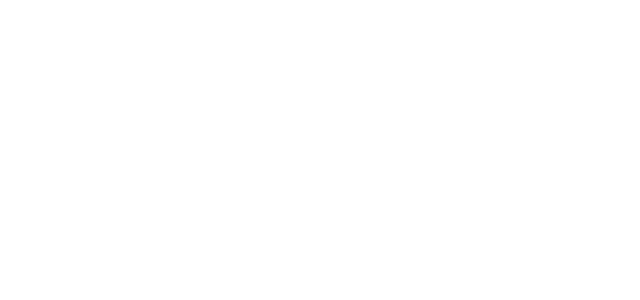
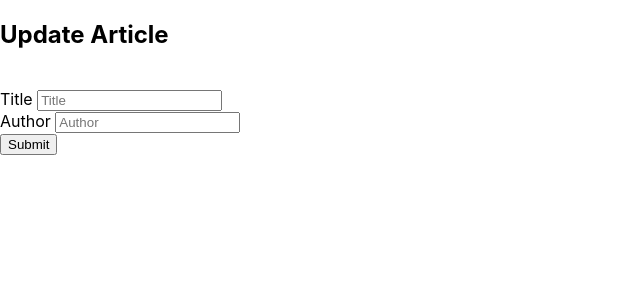
Before and after one commit to owenkg/SailBlog, a React (Create React App) app: page /update in a window 1280 px wide. Before the commit this address had no page. Shown: the top 300 px of the page, without its empty margins (0-640 px from the left). Built offline with nearby package versions, Linux system fonts and the light colour scheme.

Commit message:
update page

```diff
--- a/src/App.js
+++ b/src/App.js
@@ -6,6 +6,7 @@
 import AddPage from './components/pages/addPage';
 import ViewPage from './components/pages/viewPage';
 import DeletePage from './components/pages/deletePage';
+import UpdatePage from './components/pages/updatePage';
 
 function App() {
   return (
@@ -16,6 +17,7 @@
         <Route path="/add" element={<AddPage />} />
         <Route path="/view" element={<ViewPage />} />
         <Route path="/delete" element={<DeletePage />} />
+        <Route path="/update" element={<UpdatePage />} />
       </Routes>
     </Router>
   );
--- a/src/components/pages/addPage.jsx
+++ b/src/components/pages/addPage.jsx
@@ -1,6 +1,6 @@
 import React, { Component } from 'react';
 import { db } from '../utils/firebase';
-import {doc, setDoc, Timestamp} from 'firebase/firestore';
+import {collection, addDoc, Timestamp} from 'firebase/firestore';
 import '../styles/addPage.css';
 
 export default class addPage extends Component {
@@ -23,8 +23,8 @@
         event.preventDefault()
 
         try {
-            await setDoc(
-                doc(db,'blogs',`${this.state.author}`),
+            await addDoc(
+                collection(db,'blogs'),
                 {
                     title: this.state.title,
                     author: this.state.author,
@@ -33,11 +33,12 @@
                     active: true,
                 }
             ).then((response) => {
-                console.log(response)
+                alert("Article Added Successfully")
+                //console.log(response)
             })
         }
         catch (exception) {
-            console.log(`An exception has occured:${exception}`);
+            //console.log(`An exception has occured:${exception}`);
             alert(`An exception has occured:${exception}`);
         }
     }
@@ -69,15 +70,17 @@
     render() {
         return (
             <div>
-                <h3>Add Article</h3>
+                <h3>&nbsp;Add Article</h3>
                 <form onSubmit={this.handleSubmit} className='add' name='add'>
-                    <label htmlFor="title" >Title</label>
+                    <label htmlFor="title" >Title</label>&nbsp;
                     <input type="text" name="title" placeholder='Article Title' onChange={this.handleTitleChange}/>
-                    <label htmlFor="article" >Author</label>
+                    <br />
+                    <label htmlFor="article" >Author</label>&nbsp;
                     <input type="text" name="title" placeholder='Author' onChange={this.handleAuthorChange}/>
-                    <label htmlFor="article" >Article</label>
-
+                    <br />
+                    <label htmlFor="article" >Article</label>&nbsp;
                     <textarea type="text" name="title" placeholder='Article'onChange={this.handleArticleChange}/>
+                    <br />
                     <button type="submit">Submit</button>
                 </form>
             </div>
--- a/src/components/pages/blogsPage.jsx
+++ b/src/components/pages/blogsPage.jsx
@@ -1,25 +1,30 @@
-import React, { Component } from 'react'
+import React, { Component } from 'react';
+import { Link } from 'react-router-dom';
 
 export default class blogsPage extends Component {
     render() {
         return (
             <div>
                 <div className="blog">
-                    <div className="photo">
-                        <img src="" alt="" srcset="" />
-                    </div>
-                    <div className="date_caption">
-                        <p>17th Jan 2021</p>
-                    </div>
-                    <div className="title">
-                        <h3>Article 1</h3>
-                    </div>
-                    <div className="author">
-                        <p>John Doe</p>
-                    </div>
-                    <div className="article">
-                        Lorem ipsum dolor sit amet consectetur adipisicing elit. Totam consequuntur laudantium, porro nulla iusto ex nobis doloremque doloribus incidunt vero! Eligendi quibusdam sunt provident illum nostrum non architecto molestiae et.
-                    </div>
+                    <h2>&nbsp;News Letter</h2>
+
+                    <ul>
+                        <li>
+                            <Link to="/" >Home</Link>
+                        </li>
+                        <li>
+                            <Link to="/view" >View Articles</Link>
+                        </li>
+                        <li>
+                            <Link to="/add" >Add Article</Link>
+                        </li>
+                        <li>
+                            <Link to="/update" >Update Article</Link>
+                        </li>
+                        <li>
+                            <Link to="/delete" >Delete Article</Link>
+                        </li>
+                    </ul>
                 </div>
             </div>
         )
--- a/src/components/pages/deletePage.jsx
+++ b/src/components/pages/deletePage.jsx
@@ -10,7 +10,7 @@
 
         this.state = {
             title: this.title,
-            author: this.author
+            id: this.id
         }
         this.handleSubmit = this.handleSubmit.bind(this)
         this.checkExists = this.checkExists.bind(this);
@@ -20,23 +20,25 @@
     checkExists = async (event) => {
         event.preventDefault();
 
-        await getDoc(
-            doc(db, "blogs", `${this.state.author}`),
-            where("article", "==", `${this.state.title}`)
+        const requestQuery = query(
+            collection(db, "blogs"), where("title", "==", `${this.state.title}`)
         )
-            .then(
-                (response) => {
-                    console.log(response._document)
-                    if (response._document == null) {
-                        alert("no Record Found!")
-                    } else {
-                        this.handleSubmit(event)
-                    }
-                }
-            )
-            .catch((exception) => {
-                console.log(exception)
+        const querySnapshot = await getDocs(requestQuery)
+        if (querySnapshot.size < 1) {
+            //console.log("No Record Found");
+            alert("No Record Found");
+        } else {
+            querySnapshot.forEach((doc) => {
+                //console.log(doc.id, '=>', doc.data());
+                let data = doc.data();
+                this.setState({
+
+                    id: doc.id,
+
+                })
+                this.handleSubmit(event)
             })
+        }
     }
 
     handleSubmit = async (event) => {
@@ -44,18 +46,18 @@
         event.preventDefault();
 
         await updateDoc(
-            doc(db, 'blogs', `${this.state.author}`),
+            doc(db, 'blogs', `${this.state.id}`),
             {
                 active: false
             }
         )
             .then((response) => {
                 alert("Article Successfully Deleted!")
-                console.log(response)
+                //console.log(response)
             })
             .catch((exception) => {
                 alert(exception)
-                console.log(exception)
+                //console.log(exception)
             })
     }
 
@@ -79,9 +81,9 @@
                     <label htmlFor="title">Title</label>
                     <input type="text" name="title" placeholder="Title" value={this.state.title} onChange={this.handleTitleChange} />
                     <br />
-                    <label htmlFor="author">Author</label>
+                    {/* <label htmlFor="author">Author</label>
                     <input type="text" name="author" placeholder="Author" value={this.state.author} onChange={this.handleAuthorChange} />
-                    <br />
+                    <br /> */}
                     <button type="submit">Submit</button>
                 </form>
             </div>
--- /dev/null
+++ b/src/components/pages/updatePage.jsx
@@ -0,0 +1,139 @@
+import React, { Component } from 'react';
+import { db } from '../utils/firebase';
+import { where, doc, collection, query, onSnapshot, getDocs, updateDoc, Timestamp } from 'firebase/firestore';
+
+
+export default class updatePage extends Component {
+
+    constructor(props) {
+        super(props)
+
+        this.state = {
+            title: this.title,
+            author: this.author,
+            article: this.article,
+            active: false,
+            date: Timestamp.now(),
+            exists: false,
+            id: this.id
+        }
+        this.handleSubmit = this.handleSubmit.bind(this)
+        this.checkExists = this.checkExists.bind(this);
+
+    }
+
+    checkExists = async (event) => {
+        event.preventDefault();
+
+        const requestQuery = query(
+            collection(db, "blogs"), where("title", "==", `${this.state.title}`)
+        )
+        const querySnapshot = await getDocs(requestQuery)
+        if (querySnapshot.size < 1) {
+            ////console.log("No Record Found");
+            alert("No Record Found");
+        } else {
+            querySnapshot.forEach((doc) => {
+                ////console.log(doc.id, '=>', doc.data());
+                let data = doc.data();
+                this.setState({
+                    id: doc.id,
+                    exists: true,
+                    author: data.author,
+                    article: data.article,
+                    title: data.title,
+                    active: data.active
+                })
+            })
+        }
+
+
+    }
+
+    handleSubmit = async (event) => {
+
+        event.preventDefault();
+
+        let data = {
+            title: this.state.title,
+            author: this.state.author,
+            article: this.state.article,
+        }
+        //console.log(data)
+
+        await updateDoc(
+            doc(db, 'blogs', `${this.state.id}`), {
+            title: this.state.title,
+            author: this.state.author,
+            article: this.state.article,
+        }
+
+        )
+            .then((response) => {
+                alert("Article Successfully Updated!")
+                //console.log("Article Successfully Updated!")
+            })
+            .catch((exception) => {
+                alert(exception)
+                //console.log(exception)
+            })
+    }
+
+    handleTitleChange = (event) => {
+        this.setState({
+            title: event.target.value
+        })
+    }
+
+    handleAuthorChange = (event) => {
+        this.setState({
+            author: event.target.value
+        })
+    }
+
+    handleArticleChange = (event) => {
+        this.setState({
+            article: event.target.value
+        })
+    }
+
+
+    render() {
+        return (
+            <div>
+                {
+                    this.state.exists ?
+                        <div>
+                            <h3>Update Article</h3>
+                            <form onSubmit={this.handleSubmit} className='add' name='add'>
+                                <label htmlFor="title" >Title</label> &nbsp;
+                                <input type="text" name="title" value={this.state.title} placeholder='Article Title' onChange={this.handleTitleChange} />
+                                <br />
+                                <label htmlFor="article" >Author</label>&nbsp;
+                                <input type="text" name="title" placeholder='Author' value={this.state.author} onChange={this.handleAuthorChange} />
+                                <br />
+                                <label htmlFor="article" >Article</label>&nbsp;
+                                <textarea type="text" name="title" placeholder='Article' value={this.state.article} onChange={this.handleArticleChange} />
+                                <br />
+
+                                <button type="submit">Submit</button>
+                            </form>
+                        </div>
+                        :
+                        <form onSubmit={this.checkExists}>
+                            <h2>Update Article</h2>
+                            <br />
+                            <label htmlFor="title">Title</label>&nbsp;
+                            <input type="text" name="title" placeholder="Title" value={this.state.title} onChange={this.handleTitleChange} />
+                            <br />
+                            <label htmlFor="author">Author</label>&nbsp;
+                            <input type="text" name="author" placeholder="Author" value={this.state.author} onChange={this.handleAuthorChange} />
+                            <br />
+                            <button type="submit">Submit</button>
+                        </form>
+                }
+
+            </div>
+        )
+    }
+}
```
Also changed, not shown: src/components/pages/viewPage.jsx (+6 -4 lines).
